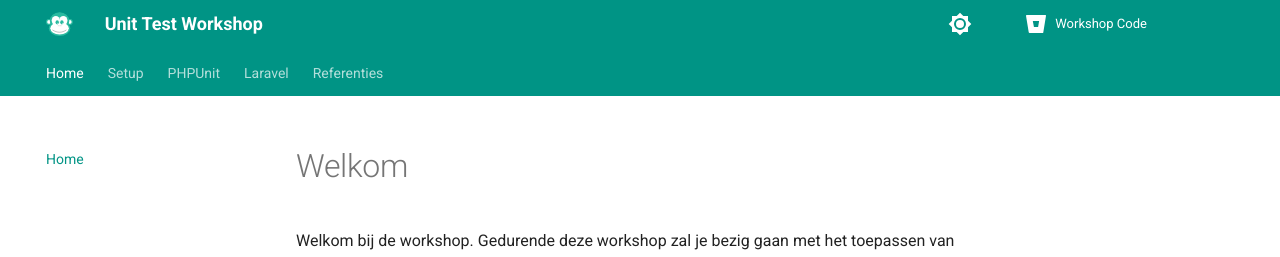
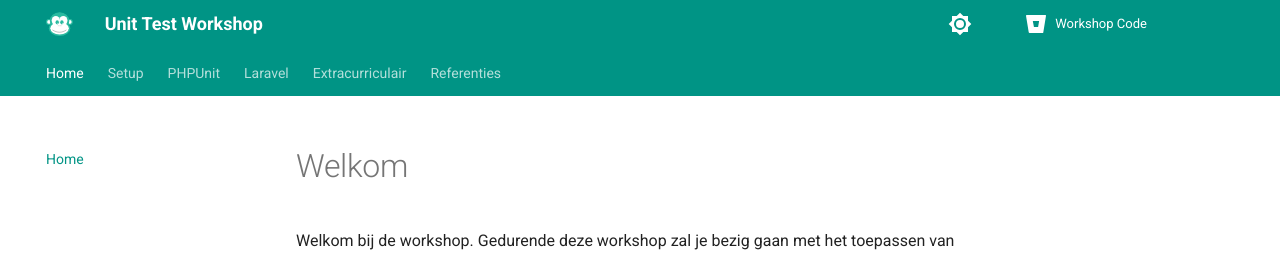
Before and after one commit to wimulkeman/symfony-unit-test-workshop-docs, an MkDocs documentation site: the page built from docs/index.md, in a window 1280 px wide. Shown: the top 257 px of the page. Built offline with MkDocs 1.6.1 and Material for MkDocs 9.7.7, drawn with Linux system fonts in a browser that asks for light colours.

Commit message:
chore: add extracurriculair options setup

```diff
--- a/mkdocs.yml
+++ b/mkdocs.yml
@@ -52,6 +52,9 @@ nav:
       - Eerste Test (Asserts): tabs/PHPUnit/eerste-test-assert.md
   - Laravel:
       - Laravel + PHPUnit: tabs/Laravel/testen-binnen-laravel.md
+  - Extracurriculair:
+      - (Native) Functies mocken: tabs/Extracurriculair/functies-mocken.md
+      - Code Coverage: tabs/Extracurriculair/code-coverage.md
   - Referenties:
       - E2E vs Unit vs Integration Tests: tabs/Referenties/e2e-vs-unit-vs-integration-test.md
       - Terminologie: tabs/Referenties/terminologie.md
```
Also changed, not shown: docs/tabs/Extracurriculair/code-coverage.md (added), docs/tabs/Extracurriculair/functies-mocken.md (added).
